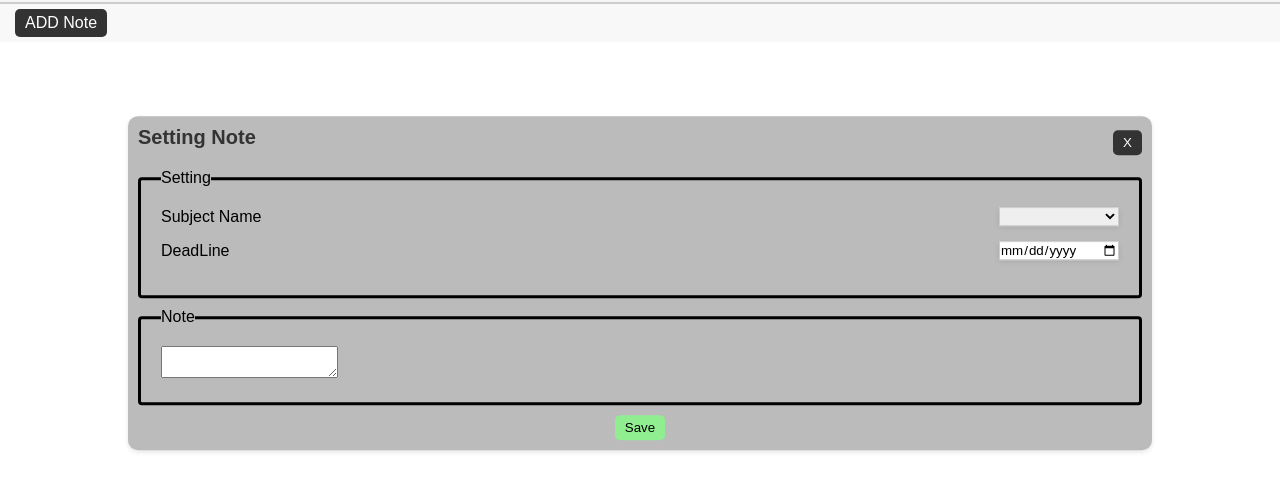
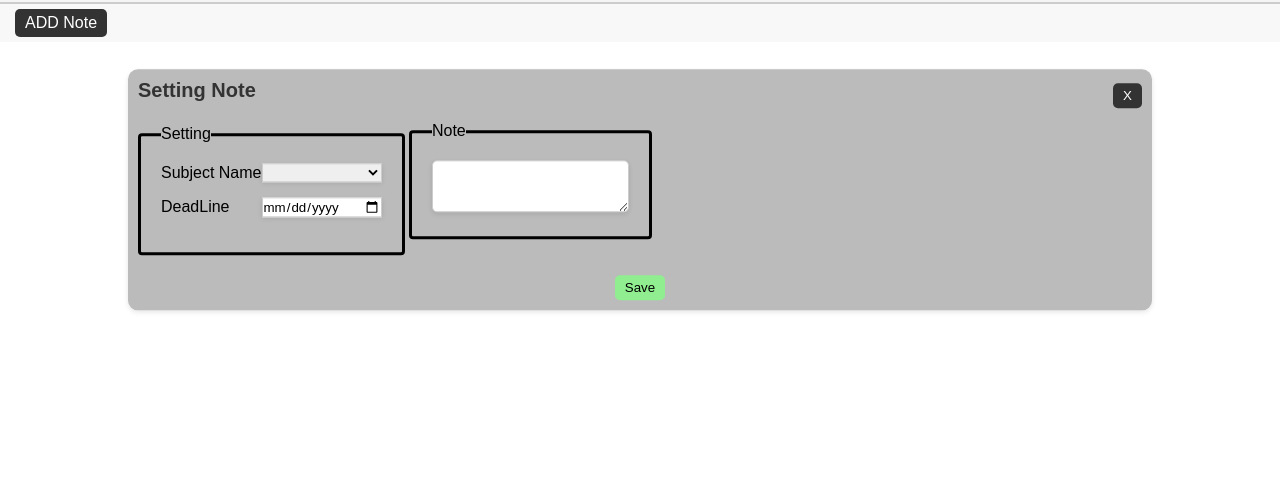
Before and after one commit to N4FOUR/NP_Homwork_note, a plain HTML site: page index.html in a window 1280 px wide. Both pictures are taken after a click on the button "ADD Note". Shown: the part 51-542 px from the top of the page. Drawn offline with Linux system fonts and the light colour scheme.

Commit message:
Update note_setting.css

```diff
--- a/note_setting.css
+++ b/note_setting.css
@@ -48,6 +48,7 @@
 }
 
 .field {
+    display: inline-block;
     margin-bottom: 10px;
     padding: 20px;
     border: 3px solid #000000;
@@ -61,8 +62,7 @@
     margin-bottom: 5px;
 }
 
-#note {
-    resize: both;
+#note-text {
     width: 100%;
     height: auto;
     border-radius: 5px;
```
